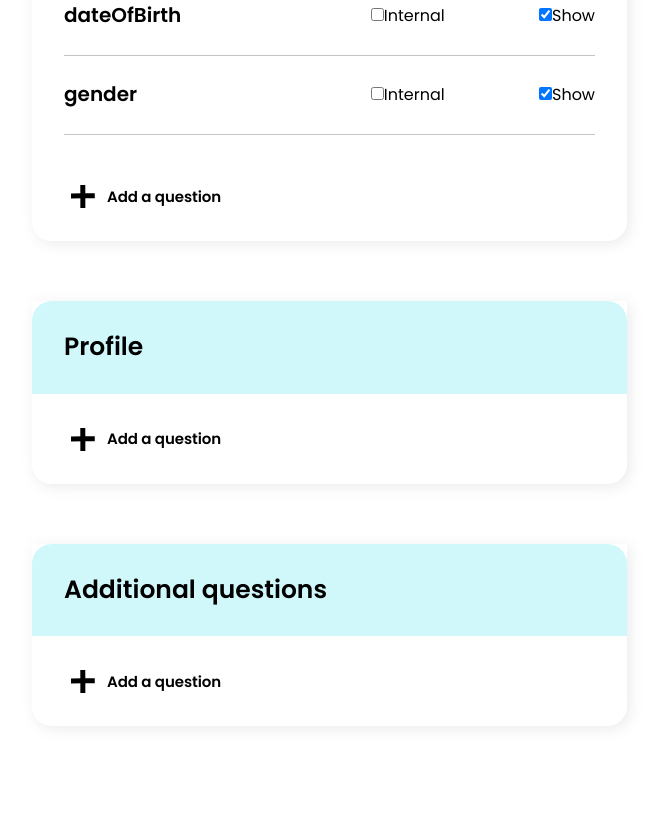
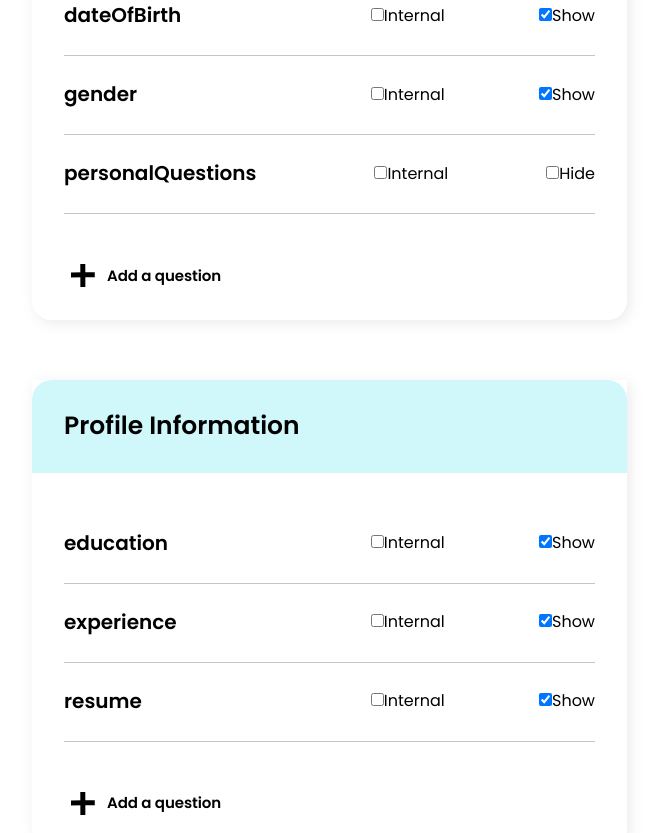
Before and after one commit to mrpeski/gusto, a React (Create React App) app: page / in a window 1280 px wide. Shown: the part 1480-2313 px from the top of the page, without its empty margins (152-811 px from the left). Built offline with nearby package versions, Linux system fonts and the light colour scheme.

Commit message:
Introduce new components

```diff
--- a/src/App.tsx
+++ b/src/App.tsx
@@ -1,65 +1,19 @@
-import React, { ChangeEvent, FormEventHandler } from 'react';
+import React from 'react';
 import './App.css'
-import {
-  initialState,
-  personalInfoReducer,
-  toggleInternalUse,
-  toggleShow
-} from './reducers/personalInfo'
-import SimpleField from './components/SimpleField';
-import Section from './components/Section';
 import CoverImage from './components/CoverImage';
 import Layout from './components/Layout';
-import withQuestions from './components/withQuestions';
-import Question from './components/Question';
-
-interface Props {
-  onSave: (arg: QuestionConfig) => void
-}
-const Questions = withQuestions<Props>(Question)
+import PersonalInfoForm from './components/PersonalInfoForm';
+import ProfileInfoForm from './components/ProfileInfoForm';
+import AdditionalQuestionsForm from './components/AdditionalInfoForm';
 
 function App() {
-  const [personalInfo, dispatch] = React.useReducer(personalInfoReducer, initialState)
 
-  const delegateChangeHandler = ({ target }: ChangeEvent<HTMLInputElement>) => {
-    const field = target.getAttribute("data-target")
-    const name = target.name
-    if (field) {
-      if (name === "internalUse") {
-        dispatch(toggleInternalUse(field as keyof PersonalInfoConfig))
-      } else if (name === "show") {
-        dispatch(toggleShow(field as keyof PersonalInfoConfig))
-      }
-    }
-  }
-
-  const handleQuestion = (payload) => {
-    dispatch({
-      type: 'add_question',
-      payload
-    })
-  }
-
-  const fieldsArr = Object.keys(personalInfo).filter(field => field !== 'personalQuestions')
-  // console.log(personalInfo)
   return (
     <Layout>
       <CoverImage />
-      <Section title={'Personal Information'}>
-        <ul onChange={delegateChangeHandler as FormEventHandler}>
-          { fieldsArr.map(field => <SimpleField detail={personalInfo[field]} label={field} key={field} />)}
-          <li data-target={'pesonalQuestions'} className='Field-wrapper last Flex-col'>
-            {personalInfo["personalQuestions"].map(({ question }) => <p>{question}</p>)}
-          </li>
-        </ul>
-        <Questions onSave={handleQuestion} />
-      </Section>
-      <Section title={'Profile'}>
-        <Questions onSave={handleQuestion} />
-      </Section>
-      <Section title={'Additional questions'}>
-        <Questions onSave={handleQuestion} />
-      </Section>
+      <PersonalInfoForm />
+      <ProfileInfoForm />
+      <AdditionalQuestionsForm />
     </Layout>
   );
 }
--- /dev/null
+++ b/src/components/AdditionalInfoForm.tsx
@@ -0,0 +1,26 @@
+import React, { FormEventHandler } from "react";
+import SimpleField from './SimpleField';
+import Section from './Section';
+import withQuestions from './withQuestions';
+import Question from './Question';
+import usePersonalInfo from '../hooks/usePersonalInfo';
+
+interface Props {
+    onSave: (arg: QuestionConfig) => void
+  }
+
+const Questions = withQuestions<Props>(Question)
+
+const AdditionalQuestionsForm = () => {
+    const [additionalQuestions, setAdditionalQuestions] = React.useState([])
+
+    const handleAddAdditionalQuestion = (payload) => {
+      setAdditionalQuestions(payload)
+    }
+
+    return  <Section title={'Additional questions'}>
+    <Questions onSave={handleAddAdditionalQuestion} />
+  </Section>
+}
+
+export default AdditionalQuestionsForm
--- /dev/null
+++ b/src/components/PersonalInfoForm.tsx
@@ -0,0 +1,29 @@
+import React, { FormEventHandler } from "react";
+import SimpleField from './SimpleField';
+import Section from './Section';
+import withQuestions from './withQuestions';
+import Question from './Question';
+import usePersonalInfo from '../hooks/usePersonalInfo';
+
+interface Props {
+    onSave: (arg: QuestionConfig) => void
+  }
+
+const Questions = withQuestions<Props>(Question)
+
+const PersonalInfo = () => {
+    const { personalInfo, delegateChangeHandler, handleQuestion  } = usePersonalInfo()
+    const fieldsArr = Object.keys(personalInfo).filter(field => field !== 'profileQuestions')
+
+    return  <Section title={'Personal Information'}>
+    <ul onChange={delegateChangeHandler as FormEventHandler}>
+      { fieldsArr.map(field => <SimpleField detail={personalInfo[field]} label={field} key={field} />)}
+      <li data-target={'pesonalQuestions'} className='Field-wrapper last Flex-col'>
+        {personalInfo["personalQuestions"].map(({ question }) => <p>{question}</p>)}
+      </li>
+    </ul>
+    <Questions onSave={handleQuestion} />
+  </Section>
+}
+
+export default PersonalInfo
--- /dev/null
+++ b/src/components/ProfileInfoForm.tsx
@@ -0,0 +1,29 @@
+import React, { FormEventHandler } from "react";
+import SimpleField from './SimpleField';
+import Section from './Section';
+import withQuestions from './withQuestions';
+import Question from './Question';
+import useProfileInfo from "../hooks/useProfileInfo";
+
+interface Props {
+    onSave: (arg: QuestionConfig) => void
+  }
+
+const Questions = withQuestions<Props>(Question)
+
+const ProfileInfoForm = () => {
+    const { profileInfo, delegateChangeHandler, handleQuestion  } = useProfileInfo()
+    const fieldsArr = Object.keys(profileInfo).filter(field => field !== 'profileQuestions')
+
+    return  <Section title={'Profile Information'}>
+    <ul onChange={delegateChangeHandler as FormEventHandler}>
+      { fieldsArr?.map(field => <SimpleField detail={profileInfo[field]} label={field} key={field} />)}
+      <li data-target={'profileQuestions'} className='Field-wrapper last Flex-col'>
+        {profileInfo["profileQuestions"].map(({ question }) => <p>{question}</p>)}
+      </li>
+    </ul>
+    <Questions onSave={handleQuestion} />
+  </Section>
+}
+
+export default ProfileInfoForm
--- /dev/null
+++ b/src/hooks/usePersonalInfo.ts
@@ -0,0 +1,33 @@
+import React, { ChangeEvent } from 'react'
+import {
+    initialState,
+    personalInfoReducer,
+    toggleInternalUse,
+    toggleShow
+  } from '../reducers/personalInfo'
+
+  const usePersonalInfo =  () : {personalInfo: any, delegateChangeHandler: any, handleQuestion: any} => {
+    const [personalInfo, dispatch] = React.useReducer(personalInfoReducer, initialState)
+    const delegateChangeHandler = ({ target }: ChangeEvent<HTMLInputElement>) => {
+        const field = target.getAttribute("data-target")
+        const name = target.name
+        if (field) {
+          if (name === "internalUse") {
+            dispatch(toggleInternalUse(field as keyof PersonalInfoConfig))
+          } else if (name === "show") {
+            dispatch(toggleShow(field as keyof PersonalInfoConfig))
+          }
+        }
+      }
+
+      const handleQuestion = (payload) => {
+        dispatch({
+          type: 'add_question',
+          payload
+        })
+      }
+
+      return {personalInfo, delegateChangeHandler, handleQuestion}
+  }
+
+  export default usePersonalInfo
--- /dev/null
+++ b/src/hooks/useProfileInfo.ts
@@ -0,0 +1,34 @@
+import React, { ChangeEvent } from 'react'
+import {
+    initialState,
+    profileInfoReducer,
+    toggleMandatory,
+    toggleShow
+  } from '../reducers/profileInfo'
+
+  const useProfileInfo =  () : {profileInfo: any, delegateChangeHandler: any, handleQuestion: any} => {
+    const [profileInfo, dispatch] = React.useReducer(profileInfoReducer, initialState)
+
+    const delegateChangeHandler = ({ target }: ChangeEvent<HTMLInputElement>) => {
+        const field = target.getAttribute("data-target")
+        const name = target.name
+        if (field) {
+          if (name === "internalUse") {
+            dispatch(toggleMandatory(field as keyof ProfileConfig))
+          } else if (name === "show") {
+            dispatch(toggleShow(field as keyof ProfileConfig))
+          }
+        }
+      }
+
+      const handleQuestion = (payload) => {
+        dispatch({
+          type: 'add_question',
+          payload
+        })
+      }
+
+      return {profileInfo, delegateChangeHandler, handleQuestion}
+  }
+
+  export default useProfileInfo
--- /dev/null
+++ b/src/reducers/profileInfo.ts
@@ -0,0 +1,50 @@
+import { Reducer } from 'react';
+
+const defaultFieldConfig: ProfileFieldConfig = {
+    "mandatory": true,
+    "show": true
+}
+export const initialState: ProfileConfig = {
+    "education": {...defaultFieldConfig},
+    "experience": {...defaultFieldConfig},
+    "resume": {...defaultFieldConfig},
+    "profileQuestions": []
+}
+export const profileInfoReducer: Reducer<ProfileConfig, ProfileAction | QuestionAction> = (state, action) => {
+    function toggle<T, K extends keyof T>(obj: T, key: K) {
+        return { ...obj, [key]: !obj[key] }
+    }
+    switch (action.type) {
+        case 'toggle':
+            const { field, config } = action as ProfileAction
+            const objPath = state[field] as ProfileFieldConfig
+            return {
+                ...state,
+                [field]: toggle<ProfileFieldConfig, typeof config>(objPath, config)
+            }
+            case 'add_question':
+                const { payload } = action as QuestionAction
+                return {
+                    ...state,
+                    profileQuestions: state.profileQuestions.concat(payload)
+                }
+        default:
+            return state
+    }
+}
+
+export function toggleMandatory(field: keyof ProfileConfig): ProfileAction {
+    return {
+        type: 'toggle',
+        config: 'mandatory',
+        field
+    }
+}
+
+export function toggleShow(field: keyof ProfileConfig): ProfileAction {
+    return {
+        type: 'toggle',
+        config: 'show',
+        field
+    }
+}
```
Also changed, not shown: index.d.ts (+6 -1 lines).
